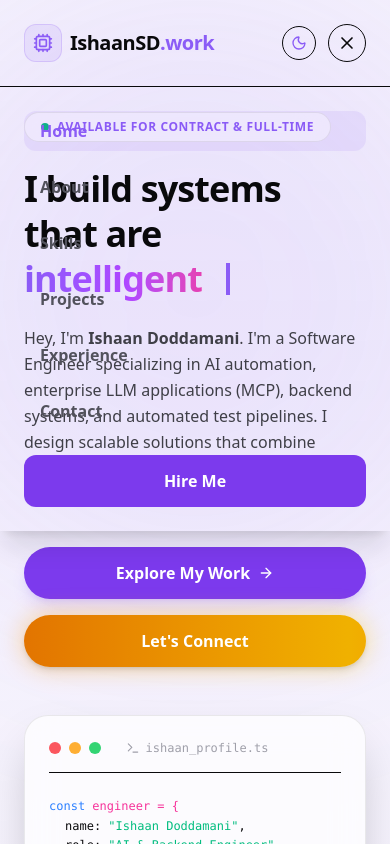
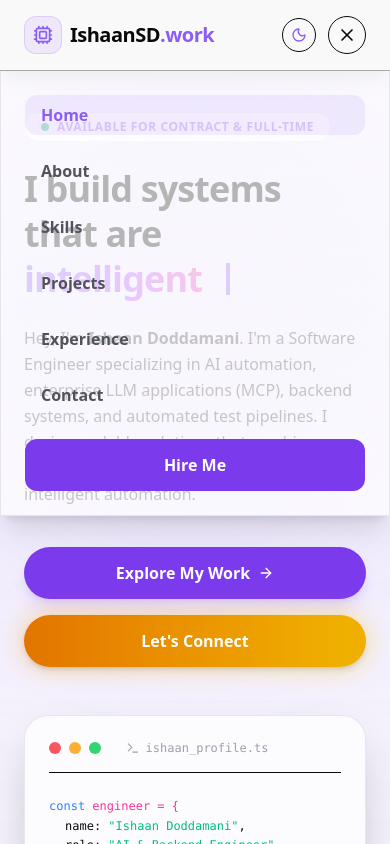
Before and after one commit to Ishaan-SD/portfolio, a Next.js app: page / in a window 390 px wide. Both pictures are taken after a click on the button 347 px from the left and 43 px from the top of the page. Shown: the top 844 px of the page. Built offline with nearby package versions, Linux system fonts and the light colour scheme.

Commit message:
fix: resolve mobile navbar background transparency and glassmorphism styling

```diff
--- a/src/components/Navbar.tsx
+++ b/src/components/Navbar.tsx
@@ -101,8 +101,8 @@ export default function Navbar() {
 
   return (
     <header
-      className={`fixed top-0 left-0 right-0 z-50 transition-all duration-300 ${scrolled
-        ? "bg-zinc-50/95 dark:bg-black/95 backdrop-blur-md py-4 shadow-lg"
+      className={`fixed top-0 left-0 right-0 z-50 transition-all duration-300 ${scrolled || mobileMenuOpen
+        ? "bg-zinc-50/95 dark:bg-black/95 backdrop-blur-md py-4 shadow-lg border-b border-card-border/40"
         : "bg-transparent py-6"
         }`}
     >
@@ -191,7 +191,7 @@ export default function Navbar() {
 
       {/* Mobile Menu Panel */}
       {mobileMenuOpen && (
-        <div className="md:hidden glassmorphic border-t border-card-border absolute top-full left-0 right-0 py-6 px-6 flex flex-col gap-4 shadow-xl animate-slide-down">
+        <div className="md:hidden glassmorphism border-b border-card-border absolute top-full left-0 right-0 py-6 px-6 flex flex-col gap-4 shadow-xl animate-slide-down">
           {navItems.map((item) => (
             <a
               key={item.id}
```
